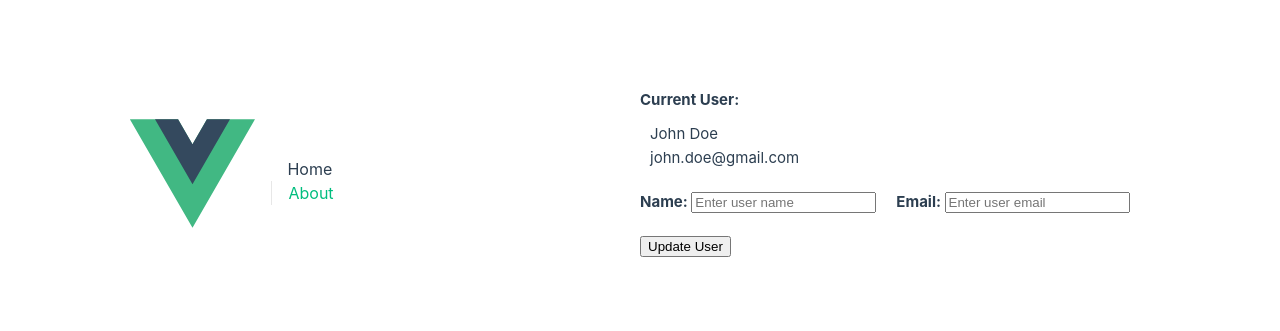
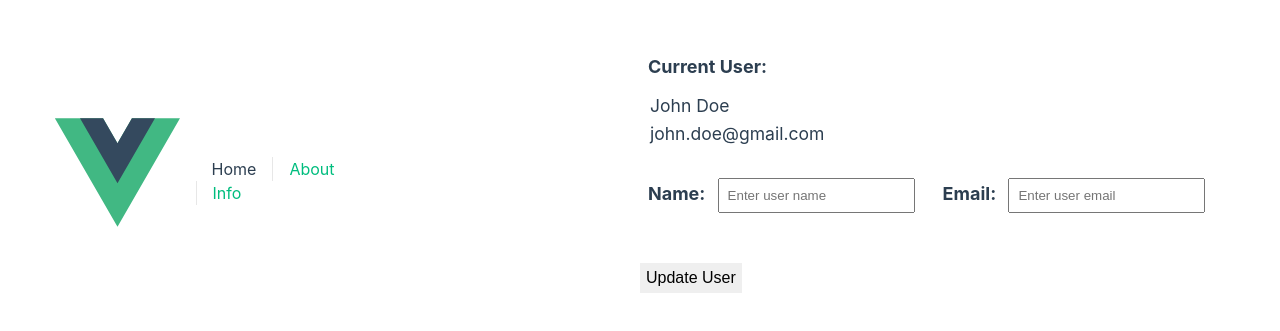
Before and after one commit to jacobschestnut/vuex-demo, a Vue app: page / in a window 1280 px wide. Shown: the part 227-558 px from the top of the page. Built offline with nearby package versions, Linux system fonts and the light colour scheme.

Commit message:
Add info page and styling

```diff
--- a/src/App.vue
+++ b/src/App.vue
@@ -9,6 +9,7 @@ import { RouterLink, RouterView } from 'vue-router'
       <nav>
         <RouterLink to="/">Home</RouterLink>
         <RouterLink to="/about">About</RouterLink>
+        <RouterLink to="/info">Info</RouterLink>
       </nav>
     </div>
   </header>
@@ -32,6 +33,7 @@ nav {
   font-size: 12px;
   text-align: center;
   margin-top: 2rem;
+  font-size: large;
 }
 
 nav a.router-link-exact-active {
--- a/src/router/index.js
+++ b/src/router/index.js
@@ -12,10 +12,12 @@ const router = createRouter({
     {
       path: '/about',
       name: 'about',
-      // route level code-splitting
-      // this generates a separate chunk (About.[hash].js) for this route
-      // which is lazy-loaded when the route is visited.
       component: () => import('../views/AboutView.vue')
+    },
+    {
+      path: '/info',
+      name: 'info',
+      component: () => import('../views/InfoView.vue')
     }
   ]
 })
--- a/src/views/AboutView.vue
+++ b/src/views/AboutView.vue
@@ -1,20 +1,12 @@
 <template>
   <div class="about">
     <div>
-      <h1>{{ currentUser.name }}</h1>
-      <h1>{{ currentUser.email }}</h1>
+      <h3>This is a user with a name and an email address.</h3>
     </div>
   </div>
 </template>
 
 <script>
-export default {
-  computed: {
-    currentUser() {
-      return this.$store.state.currentUser
-    }
-  }
-}
 </script>
 
 <style scoped>
--- a/src/views/HomeView.vue
+++ b/src/views/HomeView.vue
@@ -2,8 +2,8 @@
   <div class="home">
     <label for="currentUser">Current User: </label>
     <div class="labels">
-      <span class="label-value">{{ $store.state.currentUser.name }}</span>
-      <span class="label-value">{{ $store.state.currentUser.email }}</span>
+      <h3 class="label-value">{{ $store.state.currentUser.name }}</h3>
+      <h3 class="label-value">{{ $store.state.currentUser.email }}</h3>
     </div>
 
     <div id="form">
@@ -43,7 +43,13 @@ export default {
 
 <style>
 label {
+  font-size: larger;
   font-weight: bold;
+  padding: 8px;
+}
+
+input {
+  padding: 8px;
 }
 
 .labels {
@@ -58,6 +64,13 @@ label {
 
 #form-fields {
   display: flex;
+  margin: 30px 0;
+}
+
+button {
+  border: none;
+  padding: 6px;
+  font-size: medium;
 }
 
 @media (min-width: 1024px) {
--- /dev/null
+++ b/src/views/InfoView.vue
@@ -0,0 +1,28 @@
+<template>
+    <div class="info">
+        <div>
+            <h3>{{ currentUser.name }}</h3>
+            <h3>{{ currentUser.email }}</h3>
+        </div>
+    </div>
+</template>
+
+<script>
+export default {
+    computed: {
+        currentUser() {
+            return this.$store.state.currentUser
+        }
+    }
+}
+</script>
+
+<style scoped>
+@media (min-width: 1024px) {
+    .about {
+        min-height: 100vh;
+        display: flex;
+        align-items: center;
+    }
+}
+</style>
```
